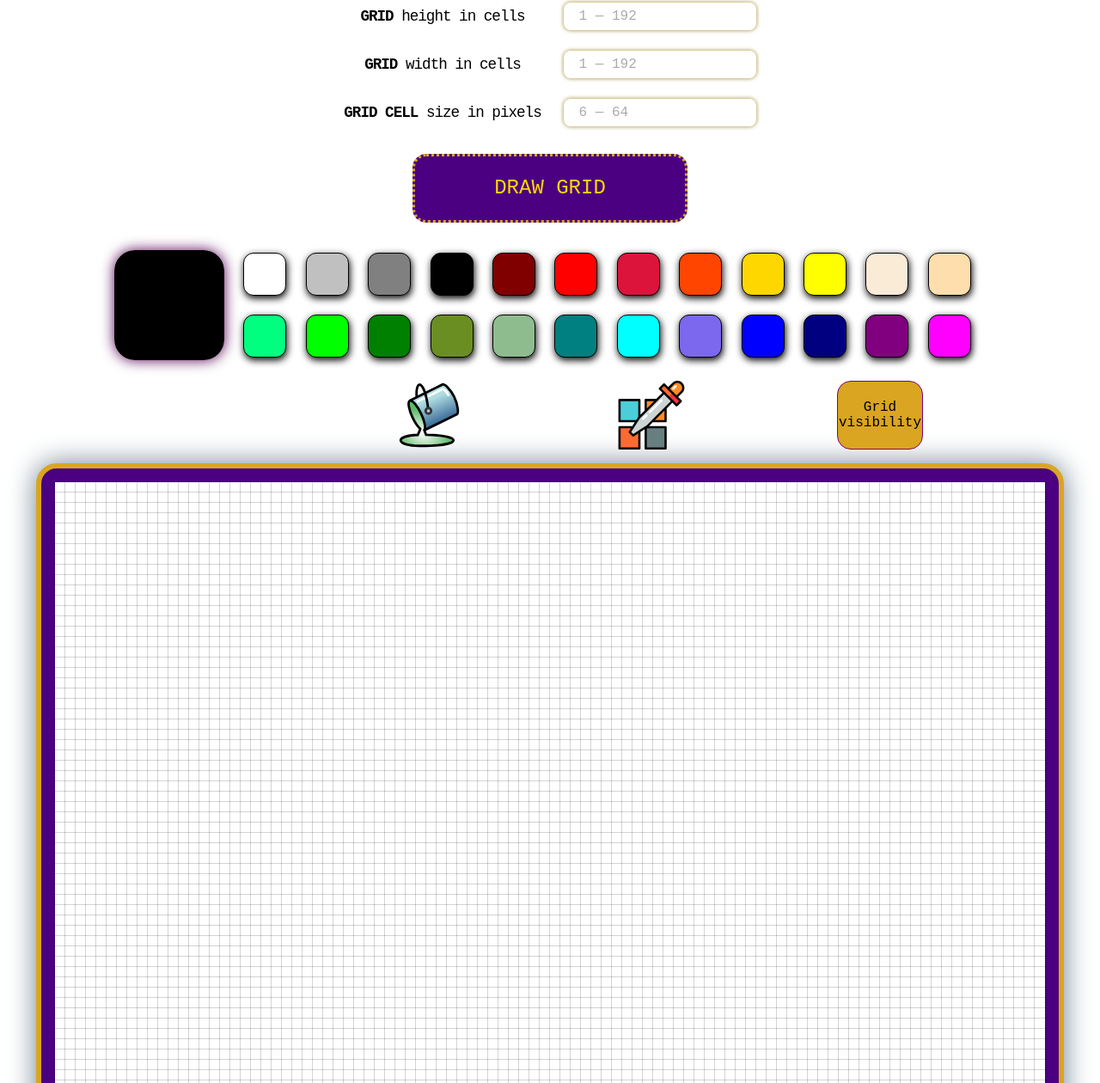
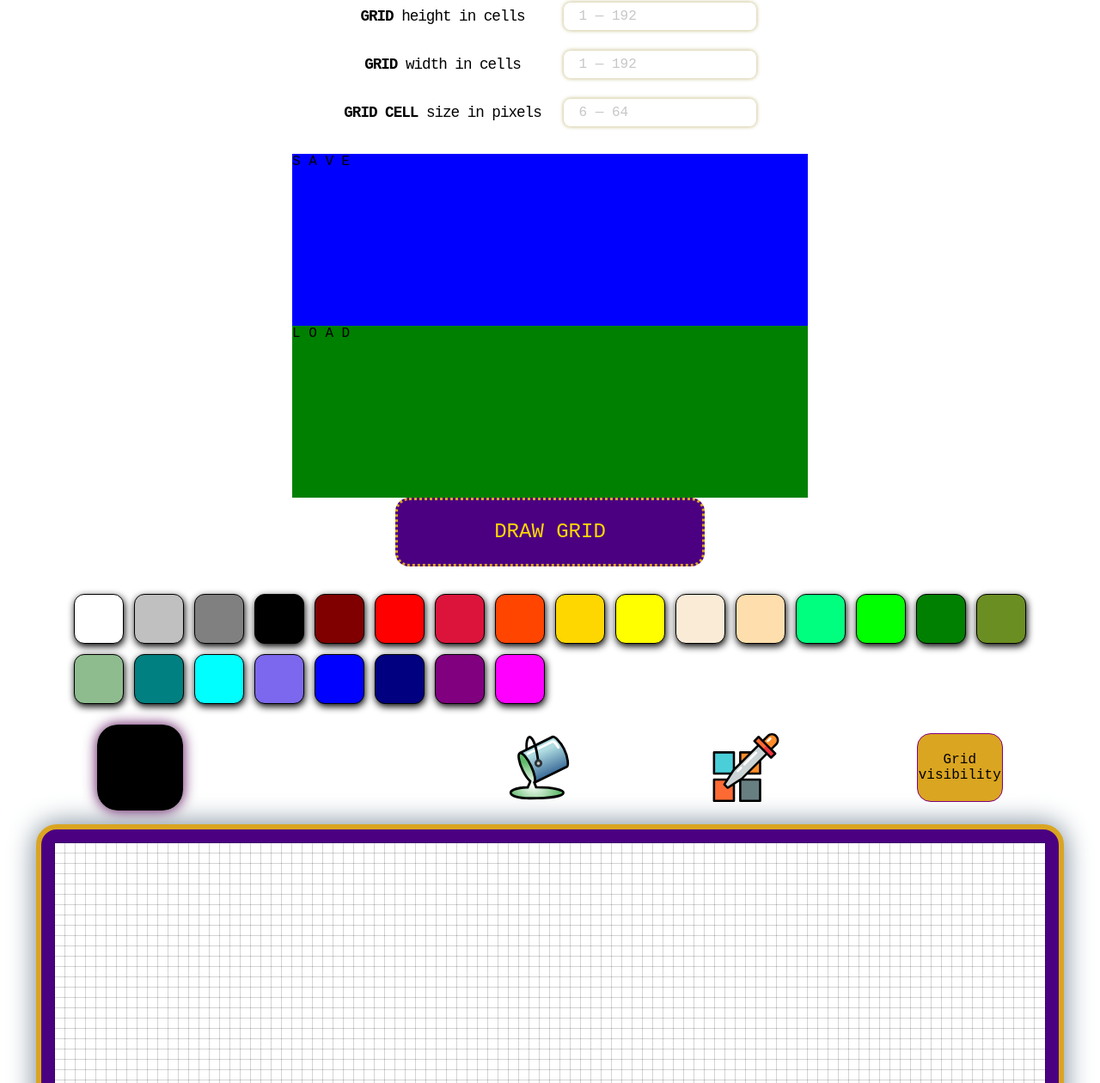
Before and after one commit to Michae1-Jackson/Pixel-Draw, a plain HTML site: page index.html in a window 1280 px wide. Shown: the part 87-1347 px from the top of the page at 86% size. Drawn offline with nearby package versions, Linux system fonts and the light colour scheme.

Commit message:
Add Save/Load functionality Some style impovements

```diff
--- a/assets/style.css
+++ b/assets/style.css
@@ -1,3 +1,5 @@
+/* Supporting */
+
 html {
   font-family: "JetBrains Mono", monospace;
   font-size: 16px;
@@ -10,7 +12,7 @@ html {
 
 .wrapper {
   width: 100%;
-  width: 1024px;
+  width: 1192px;
   margin-left: auto;
   margin-right: auto;
 }
@@ -18,6 +20,8 @@ html {
 .wrapper:hover {
   cursor: default;
 }
+
+/* Grid Params */
 
 h1 {
   text-align: center;
@@ -48,23 +52,55 @@ h1 {
   box-shadow: 0 0 4px 1px #897501;
   border-radius: 0.5rem;
   outline: none;
-  opacity: 0.6;
-  transition: opacity 0.2s ease-in-out;
+  opacity: 0.4;
+  transition: opacity 0.3s linear;
 }
 
 .params input:hover {
   opacity: 1;
 }
 
-.draw_button_wrap {
-  width: 20rem;
+.params input:focus {
+  opacity: 1;
+}
+
+/* Save Load Section */
+
+#save_button {
+  height: 200px;
+  width: 600px;
+  margin-left: auto;
+  margin-right: auto;
+  background-color: blue;
+}
+
+#save_button:hover {
+  cursor: pointer;
+}
+
+#load_button {
+  height: 200px;
+  width: 600px;
+  margin-left: auto;
+  margin-right: auto;
+  background-color: green;
+}
+
+#load_button:hover {
+  cursor: pointer;
+}
+
+/* Grid Create Button */
+
+.create_button_wrap {
+  width: 22.5rem;
   margin-left: auto;
   margin-right: auto;
 }
 
-.draw_button {
+.create_button {
   height: 5rem;
-  width: 20rem;
+  width: 22.5rem;
   font-size: 1.5rem;
   background-color: #4b0082;
   color: gold;
@@ -74,18 +110,48 @@ h1 {
   transition: transform 0.2s, background-color 0.1s ease-in;
 }
 
-.draw_button:hover {
+.create_button:hover {
   transform: scale(1.15);
   cursor: pointer;
 }
 
-.draw_button:active {
+.create_button:active {
   background-color: #800000;
 }
 
+/* Palette */
+
+.palette {
+  margin: 0 auto;
+  display: grid;
+  width: fit-content;
+  height: fit-content;
+  padding-top: 2rem;
+  gap: 0.75rem;
+  align-items: center;
+  justify-items: center;
+  grid-template-columns: repeat(16, 1fr);
+}
+
+.color_block {
+  height: 3.5rem;
+  width: 3.5rem;
+  border: solid 1px black;
+  border-radius: 12px;
+  transition: all 0.2s;
+  box-shadow: 1px 3px 8px 0 black;
+}
+
+.color_block:hover {
+  transform: scale(1.3);
+  cursor: pointer;
+}
+
+/* Tools Panel */
+
 .tools {
   display: grid;
-  grid-template-columns: 1fr 1fr 1fr 1fr;
+  grid-template-columns: repeat(5, 1fr);
   align-items: center;
   justify-items: center;
   margin-top: 1.5rem;
@@ -95,6 +161,7 @@ h1 {
 .tools > div {
   height: 5rem;
   width: 100px;
+  justify-self: center;
   background-size: contain;
   background-repeat: no-repeat;
   transition: transform 0.2s;
@@ -132,21 +199,12 @@ h1 {
   cursor: pointer
 }
 
-.palette {
-  display: grid;
-  padding-top: 2rem;
-  grid-template-columns: 13% 87%;
-  height: fit-content;
-  align-items: center;
-}
-
 #picker_wrap {
   display: flex;
   align-items: center;
   justify-content: center;
-  justify-self: end;
-  height: 8rem;
-  width: 8rem;
+  height: 100px;
+  width: 100px;
   border-radius: 1.5rem;
   border: none;
   transition: transform 0.2s;
@@ -159,8 +217,8 @@ h1 {
 }
 
 #any_color_picker {
-  height: 5rem;
-  width: 5rem;
+  height: 4rem;
+  width: 4rem;
   outline: none;
   transform: scale(2);
 }
@@ -169,29 +227,7 @@ h1 {
   cursor: pointer;
 }
 
-.color_selection {
-  justify-self: center;
-  display: grid;
-  width: fit-content;
-  grid-template-columns: repeat(12, 1fr);
-  gap: 1.4rem;
-  align-items: center;
-  justify-items: center;
-}
-
-.color_block {
-  height: 3rem;
-  width: 3rem;
-  border: solid 1px black;
-  border-radius: 12px;
-  transition: all 0.2s;
-  box-shadow: 1px 3px 8px 0 black;
-}
-
-.color_block:hover {
-  transform: scale(1.5);
-  cursor: pointer;
-}
+/* Canvas Grid */
 
 #grid_wrap {
   display: block;
@@ -205,11 +241,9 @@ h1 {
 }
 
 #_grid {
-  -webkit-touch-callout: none;
   -webkit-user-select: none;
   -khtml-user-select: none;
   -moz-user-select: none;
-  -ms-user-select: none;
   user-select: none;
   background-color: whitesmoke;
 }
--- a/grid.js
+++ b/grid.js
@@ -1,5 +1,6 @@
-var pickedColor = "#000000";
-var gridVisibility = 1;
+const createGridButton = document.getElementById("create_grid");
+const savePictureButton = document.getElementById("save_button");
+const loadPictureButton = document.getElementById("load_button");
 var grid = document.getElementById("_grid");
 var cells = document.getElementsByClassName("cell");
 var colors = document.getElementsByClassName("color_block");
@@ -168,6 +169,16 @@ function switchGridVis() {
   }
 }
 
+function savePicture() {
+  let pictureName = "Test Picture";
+  localStorage.setItem(pictureName, grid.outerHTML);
+}
+
+function loadPicture() {
+  let pictureName = "Test Picture";
+  grid.innerHTML = localStorage.getItem(pictureName);
+}
+
 function rgbToHex(rgb) {
   let hex = rgb.slice(4, -1).split(", ");
   hex = hex.map(Number).map((i) => i.toString(16));
@@ -183,8 +194,10 @@ function getColor() {
 }
 
 (function onStart() {
-  const drawGridButton = document.querySelector("button");
-  drawGridButton.addEventListener("click", gridCreate);
+  createGridButton.addEventListener("click", gridCreate);
+  savePictureButton.addEventListener("click", savePicture);
+  loadPictureButton.addEventListener("click", loadPicture);
+  localStorage.clear();
   for (let color of colors) {
     color.addEventListener("mousedown", getColor);
   }
--- a/index.html
+++ b/index.html
@@ -17,29 +17,25 @@
     <div class="wrapper">
       <h1>PIXEL DRAW</h1>
       <div class="params">
-        <p class="param_input">
-          <b>GRID</b> height in cells
-        </p>
-          <input id="grid_height" type="text" placeholder=" 1 &mdash; 192"/>
-        <p class="param_input">
-          <b>GRID</b> width in cells
-        </p>
-          <input id="grid_width" type="text" placeholder=" 1 &mdash; 192"/>
-        <p class="param_input">
-          <b>GRID CELL</b> size in pixels
-        </p>
-          <input id="cell_size" type="text" placeholder=" 6 &mdash; 64"/>
+        <p class="param_input"><b>GRID</b> height in cells</p>
+        <input id="grid_height" type="text" placeholder=" 1 &mdash; 192" />
+        <p class="param_input"><b>GRID</b> width in cells</p>
+        <input id="grid_width" type="text" placeholder=" 1 &mdash; 192" />
+        <p class="param_input"><b>GRID CELL</b> size in pixels</p>
+        <input id="cell_size" type="text" placeholder=" 6 &mdash; 64" />
       </div>
-      <div class="draw_button_wrap">
-        <button class="draw_button">
+      <div id="save_button">
+        <p>S  A  V  E</p>
+      </div>
+      <div id="load_button">
+        <p>L  O  A  D</p>
+      </div>
+      <div class="create_button_wrap">
+        <button class="create_button" id="create_grid">
           <p>DRAW GRID</p>
         </button>
       </div>
       <div class="palette">
-        <div id="picker_wrap">
-          <input type="color" name="Any color" id="any_color_picker" />
-        </div>
-        <div class="color_selection">
         <div class="color_block" style="background-color: #ffffff"></div>
         <div class="color_block" style="background-color: #c0c0c0"></div>
         <div class="color_block" style="background-color: #808080"></div>
@@ -65,8 +61,10 @@
         <div class="color_block" style="background-color: #800080"></div>
         <div class="color_block" style="background-color: #ff00ff"></div>
       </div>
+      <div class="tools">
+        <div id="picker_wrap">
+          <input type="color" name="Any color" id="any_color_picker" />
         </div>
-      <div class="tools">
         <div id="brush"></div>
         <div id="filling"></div>
         <div id="pipette"></div>
```
Lines whose indentation alone changed are shown as unchanged.
